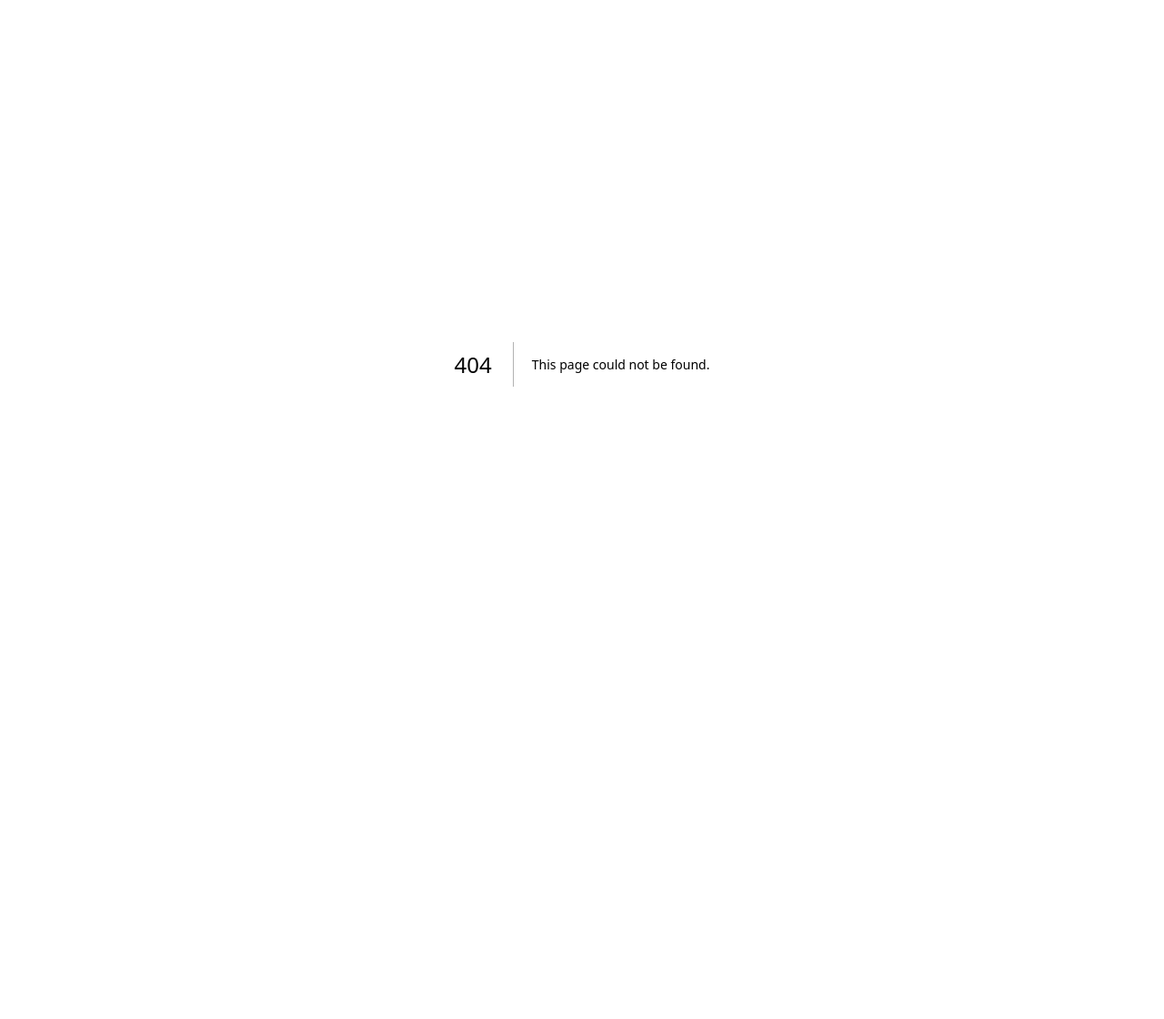
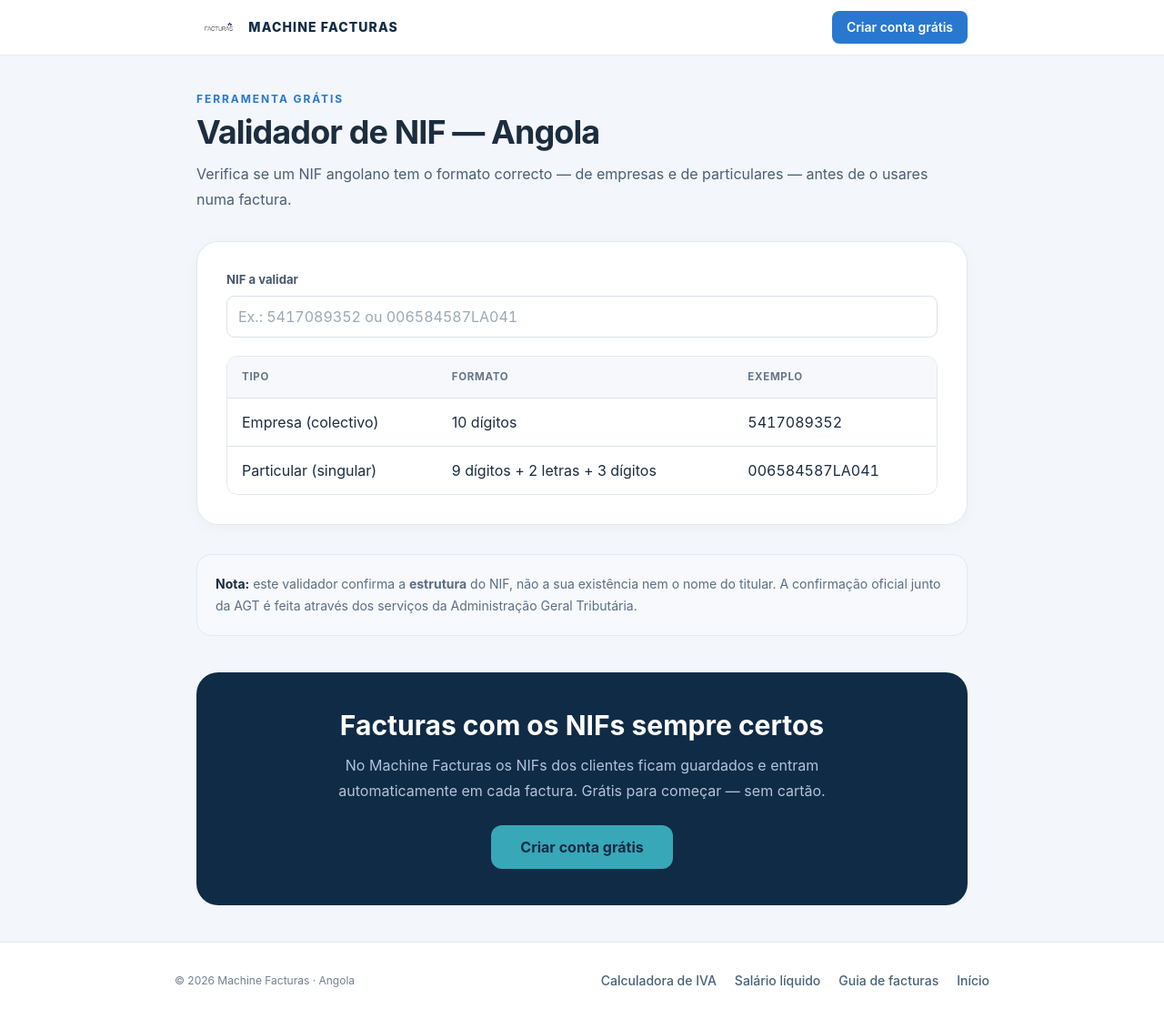
Before and after one commit to Dzumbuca/facturacao-angola, a Next.js app: page /ferramentas/nif in a window 1280 px wide. Before the commit this address had no page. Shown: the whole page at 91% size. Before the commit the page ends 800 px from the top, so only its background shows below. Built offline with nearby package versions, Linux system fonts and the light colour scheme; no server answers; the database is empty.

Commit message:
seo: validador de NIF Angola (ferramenta publica)

```diff
--- /dev/null
+++ b/src/app/ferramentas/nif/page.tsx
@@ -0,0 +1,72 @@
+import type { Metadata } from 'next';
+import Link from 'next/link';
+import { prisma } from '@/lib/prisma';
+import { AdHtml } from '@/components/ad-html';
+import { NifValidator } from './validator';
+
+export const metadata: Metadata = {
+  metadataBase: new URL('https://machinefaturas.shop'),
+  title: 'Validador de NIF Angola — Verifica o formato do NIF | Machine Facturas',
+  description: 'Validador de NIF angolano grátis: verifica o formato do NIF de empresas (10 dígitos) e particulares (9+2 letras+3). Instantâneo, sem registo.',
+  keywords: ['validador NIF Angola', 'verificar NIF', 'NIF Angola formato', 'NIF AGT', 'validar NIF online'],
+  openGraph: {
+    title: 'Validador de NIF — Angola',
+    description: 'Verifica o formato do NIF angolano. Grátis e instantâneo.',
+    locale: 'pt_AO',
+    type: 'website',
+  },
+};
+
+export default async function ValidadorNifPage() {
+  let adHtml: string | null = null;
+  try {
+    const config = await prisma.platformConfig.findUnique({ where: { id: 'global' }, select: { adHtml: true } });
+    adHtml = config?.adHtml ?? null;
+  } catch { adHtml = null; }
+
+  return <main className="min-h-screen bg-[#f3f6fa] text-[#1c2d3f]">
+    <header className="border-b border-[#e2e9f1] bg-white">
+      <div className="mx-auto flex max-w-4xl items-center justify-between gap-3 px-4 py-3 md:px-6">
+        <Link href="/inicio" className="flex items-center gap-2">
+          <img src="/logo.png" alt="Facturas" className="h-9 w-auto rounded-lg bg-white object-contain px-1.5 py-1" />
+          <span className="text-sm font-extrabold tracking-[.08em] text-[#102b46]">MACHINE FACTURAS</span>
+        </Link>
+        <Link href="/register" className="rounded-lg bg-[#2878d0] px-4 py-2 text-sm font-semibold text-white transition hover:bg-[#216bbd]">Criar conta grátis</Link>
+      </div>
+    </header>
+
+    {adHtml && <div className="mx-auto max-w-4xl px-4 pt-5 md:px-6"><div className="overflow-hidden rounded-xl border border-[#e2e9f1] bg-white p-2"><AdHtml html={adHtml} /></div></div>}
+
+    <article className="mx-auto max-w-4xl px-4 py-10 md:px-6">
+      <p className="text-xs font-bold uppercase tracking-[.16em] text-[#2878d0]">Ferramenta grátis</p>
+      <h1 className="mt-2 text-3xl font-bold tracking-tight md:text-4xl">Validador de NIF — Angola</h1>
+      <p className="mt-3 leading-7 text-[#4a5f76]">Verifica se um NIF angolano tem o formato correcto — de empresas e de particulares — antes de o usares numa factura.</p>
+
+      <div className="mt-8 rounded-3xl border border-[#e2e9f1] bg-white p-6 shadow-[0_3px_14px_rgba(25,52,80,.035)] md:p-8">
+        <NifValidator />
+      </div>
+
+      <div className="mt-8 rounded-2xl border border-[#e2e9f1] bg-[#f7f9fc] p-5 text-sm leading-6 text-[#5b6f85]">
+        <strong className="text-[#1c2d3f]">Nota:</strong> este validador confirma a <strong>estrutura</strong> do NIF, não a sua existência nem o nome do titular. A confirmação oficial junto da AGT é feita através dos serviços da Administração Geral Tributária.
+      </div>
+
+      <div className="mt-10 rounded-3xl bg-[#102b46] px-6 py-10 text-center text-white md:px-12">
+        <h2 className="text-2xl font-bold md:text-3xl">Facturas com os NIFs sempre certos</h2>
+        <p className="mx-auto mt-3 max-w-xl leading-7 text-blue-100/80">No Machine Facturas os NIFs dos clientes ficam guardados e entram automaticamente em cada factura. Grátis para começar — sem cartão.</p>
+        <Link href="/register" className="mt-6 inline-flex min-h-12 items-center justify-center rounded-xl bg-[#38a7b8] px-8 text-base font-bold text-[#102b46] transition hover:bg-[#4fbccb]">Criar conta grátis</Link>
+      </div>
+    </article>
+
+    <footer className="border-t border-[#e2e9f1] bg-white px-4 py-8 md:px-6">
+      <div className="mx-auto flex max-w-4xl flex-col items-center justify-between gap-3 sm:flex-row">
+        <span className="text-xs text-[#708195]">© 2026 Machine Facturas · Angola</span>
+        <div className="flex gap-5 text-sm font-medium text-[#48627a]">
+          <Link href="/ferramentas/iva" className="hover:text-[#2878d0]">Calculadora de IVA</Link>
+          <Link href="/ferramentas/salario" className="hover:text-[#2878d0]">Salário líquido</Link>
+          <Link href="/guias/emitir-facturas" className="hover:text-[#2878d0]">Guia de facturas</Link>
+          <Link href="/inicio" className="hover:text-[#2878d0]">Início</Link>
+        </div>
+      </div>
+    </footer>
+  </main>;
+}
--- /dev/null
+++ b/src/app/ferramentas/nif/validator.tsx
@@ -0,0 +1,59 @@
+'use client';
+
+import { useState } from 'react';
+
+// Formatos de NIF em Angola (estrutura):
+// · Colectivo (empresa): 10 dígitos
+// · Singular (pessoa): 9 dígitos + 2 letras + 3 dígitos (validade da identificação)
+// O validador verifica o FORMATO; a existência real confirma-se na AGT.
+function validarNif(entrada: string): { valido: boolean; tipo: string; formatado: string } {
+  const limpo = entrada.replace(/[\s.-]/g, '').toUpperCase();
+  if (/^\d{10}$/.test(limpo)) {
+    return { valido: true, tipo: 'Pessoa colectiva (empresa)', formatado: limpo };
+  }
+  if (/^\d{9}[A-Z]{2}\d{3}$/.test(limpo)) {
+    return { valido: true, tipo: 'Pessoa singular (particular)', formatado: `${limpo.slice(0, 9)} ${limpo.slice(9, 11)} ${limpo.slice(11)}` };
+  }
+  if (/^\d{9}$/.test(limpo)) {
+    return { valido: true, tipo: 'Formato antigo (9 dígitos)', formatado: limpo };
+  }
+  return { valido: false, tipo: '', formatado: limpo };
+}
+
+export function NifValidator() {
+  const [value, setValue] = useState('');
+  const resultado = value.trim() ? validarNif(value) : null;
+
+  return <div className="space-y-5">
+    <div>
+      <label htmlFor="nif-input" className="app-label">NIF a validar</label>
+      <input
+        id="nif-input"
+        className="app-input text-lg tabular-nums"
+        placeholder="Ex.: 5417089352 ou 006584587LA041"
+        value={value}
+        onChange={(event) => setValue(event.target.value)}
+        autoComplete="off"
+      />
+    </div>
+
+    {resultado && <div className={`rounded-xl border p-5 ${resultado.valido ? 'border-[#cbe8dc] bg-[#eff9f4]' : 'border-[#f0c9c9] bg-red-50'}`}>
+      <p className={`text-lg font-bold ${resultado.valido ? 'text-[#227958]' : 'text-[#a83939]'}`}>
+        {resultado.valido ? '✓ Formato válido' : '✗ Formato inválido'}
+      </p>
+      {resultado.valido && <p className="mt-1 text-sm text-[#4a5f76]">Tipo: <strong>{resultado.tipo}</strong></p>}
+      {resultado.valido && <p className="mt-1 text-sm text-[#4a5f76]">Formatado: <strong className="tabular-nums">{resultado.formatado}</strong></p>}
+      {!resultado.valido && <p className="mt-1 text-sm text-[#4a5f76]">Um NIF angolano tem 10 dígitos (empresa) ou 9 dígitos + 2 letras + 3 dígitos (particular). Verifica se copiaste correctamente.</p>}
+    </div>}
+
+    <div className="overflow-x-auto rounded-xl border border-[#e2e9f1] bg-white">
+      <table className="data-table min-w-[520px]">
+        <thead><tr><th>Tipo</th><th>Formato</th><th>Exemplo</th></tr></thead>
+        <tbody>
+          <tr><td>Empresa (colectivo)</td><td>10 dígitos</td><td className="tabular-nums">5417089352</td></tr>
+          <tr><td>Particular (singular)</td><td>9 dígitos + 2 letras + 3 dígitos</td><td className="tabular-nums">006584587LA041</td></tr>
+        </tbody>
+      </table>
+    </div>
+  </div>;
+}
--- a/src/app/sitemap.ts
+++ b/src/app/sitemap.ts
@@ -9,6 +9,7 @@
     { url: `${BASE_URL}/ferramentas/iva`, lastModified: new Date(), changeFrequency: 'monthly', priority: 0.8 },
     { url: `${BASE_URL}/ferramentas/salario`, lastModified: new Date(), changeFrequency: 'monthly', priority: 0.8 },
     { url: `${BASE_URL}/guias/emitir-facturas`, lastModified: new Date(), changeFrequency: 'monthly', priority: 0.8 },
+    { url: `${BASE_URL}/ferramentas/nif`, lastModified: new Date(), changeFrequency: 'monthly', priority: 0.8 },
     { url: `${BASE_URL}/privacidade`, lastModified: new Date(), changeFrequency: 'yearly', priority: 0.3 },
     { url: `${BASE_URL}/termos`, lastModified: new Date(), changeFrequency: 'yearly', priority: 0.3 },
   ];
```
